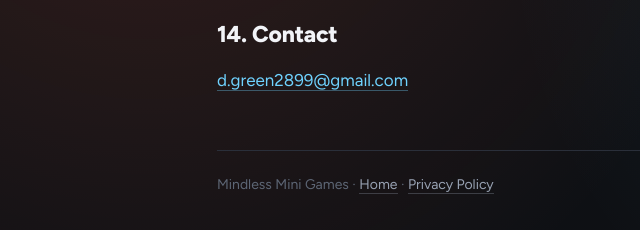
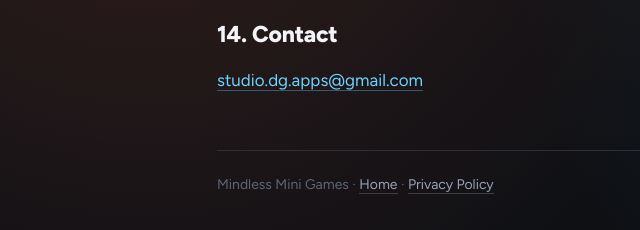
Before and after one commit to Dgreen-28/Mindless-Mini-Games-Legal, a plain HTML site: page terms.html in a window 1280 px wide. Shown: the part 3344-3574 px from the top of the page, 83-723 px from the left. Drawn offline with Linux system fonts and the light colour scheme.

Commit message:
Update contact email in terms.html

```diff
--- a/terms.html
+++ b/terms.html
@@ -74,7 +74,7 @@
   <p>These terms are governed by the laws of the State of Michigan, United States, without regard to its conflict-of-laws rules. If you're a consumer elsewhere, you keep any mandatory protections your local law gives you.</p>
 
   <h2>14. Contact</h2>
-  <p><a href="mailto:d.green2899@gmail.com">d.green2899@gmail.com</a></p>
+  <p><a href="mailto:studio.dg.apps@gmail.com">studio.dg.apps@gmail.com</a></p>
 
   <footer>
     Mindless Mini Games · <a href="index.html">Home</a> · <a href="privacy.html">Privacy Policy</a>
```
